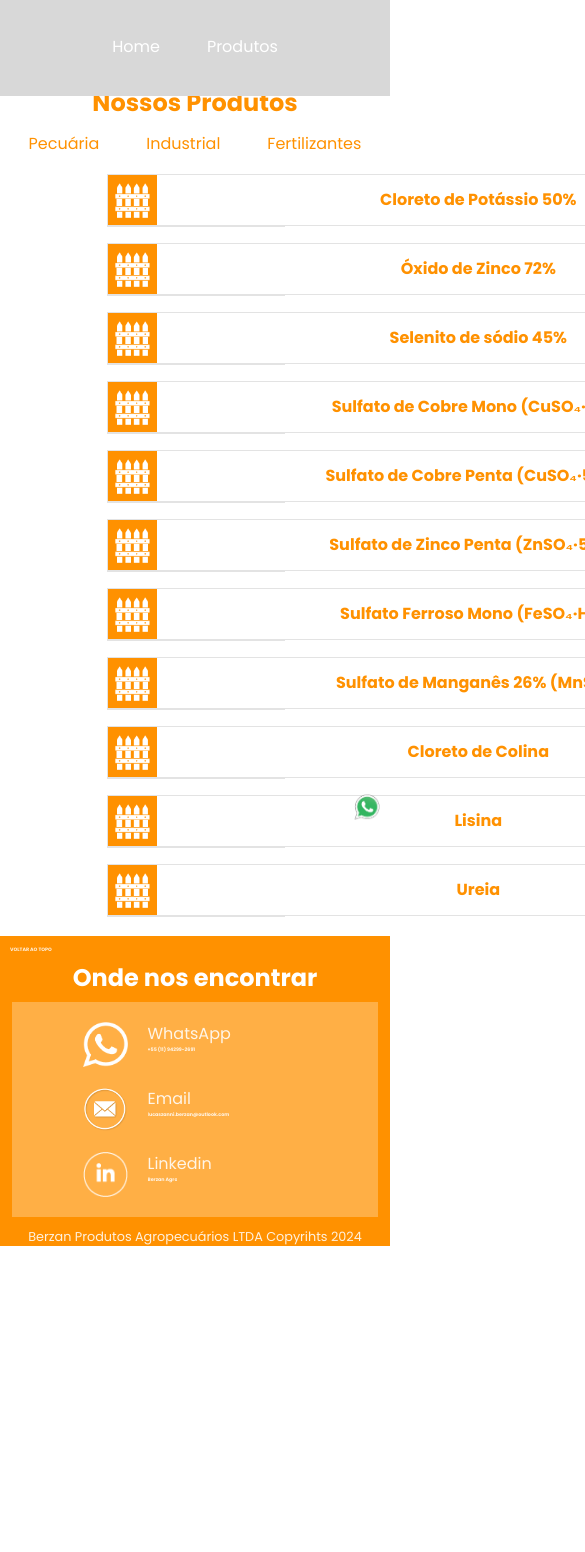
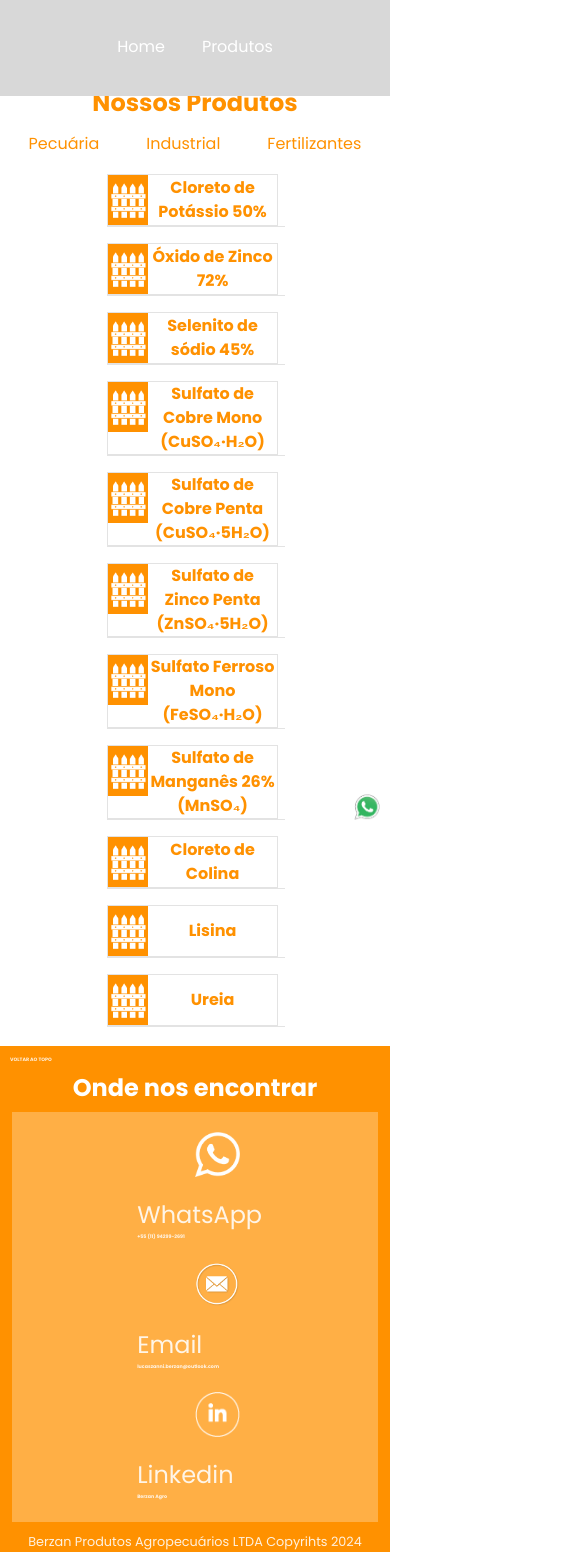
Before and after one commit to souzaViscardi/berzanAgro2, a React (Vite) app: page /produtos in a window 390 px wide. Shown: the top 1552 px of the page, 585 px wide, since content can reach past the window. Before the commit the page ends 1246 px from the top, so only its background shows below. Built offline with nearby package versions, Linux system fonts and the light colour scheme.

Commit message:
fix reponsive home

```diff
--- a/src/Components/Layout/style.css
+++ b/src/Components/Layout/style.css
@@ -32,6 +32,14 @@
   }
 
   @media (max-width: 520px) {
+    #container{
+      flex-direction: column;
+      align-items: center;
+      text-align: center;
+      justify-content: center;
+      margin: auto;
+      width: 100vw;
+    }
       .bloco{
         min-height: 5rem;
       }
--- a/src/Components/Mapa/Mapa.tsx
+++ b/src/Components/Mapa/Mapa.tsx
@@ -21,7 +21,7 @@ const Mapa = () => {
       return null;
     };
     return (
-      <MapContainer  style={{ height: '400px', width: '100%' }}>
+      <MapContainer  style={{ height: '300px', width: '100%' }}>
         <TileLayer
           url="https://{s}.tile.openstreetmap.org/{z}/{x}/{y}.png"/>
         <Marker position={center}>
--- a/src/Components/NavBar/style.css
+++ b/src/Components/NavBar/style.css
@@ -13,7 +13,7 @@
   display: inline flex;
   justify-content: center;
   align-items: center;
-  width: 100%;
+  width: 100vw;
   z-index: 2;
 
   img{
@@ -36,3 +36,10 @@
   }
 
 }
+
+@media (max-width: 520px) {
+  #navbar{
+    gap: 5px;
+
+  }
+}
--- a/src/Components/WhatsAppButton/WhatsAppButton.tsx
+++ b/src/Components/WhatsAppButton/WhatsAppButton.tsx
@@ -2,7 +2,7 @@ import "./style.css"
 export function WhatsAppButton(){
     return(
         <div id="whatsapp">
-            <a target="blank" href="https://api.whatsapp.com/send?phone=5519998609331&text=Olá%20Gostaria%20de%20saber%20mais%20sobre%20os%20serviços%20da%20Fourp.">
+            <a target="blank" href="https://api.whatsapp.com/send?phone=5511942992691&text=Olá%20Gostaria%20de%20saber%20mais%20sobre%20os%produtos%20da%berzan.">
                 <img src="/whats.png" alt="whatsapp"/>
             </a>
         </div>
--- a/src/Pages/Contact/style.css
+++ b/src/Pages/Contact/style.css
@@ -4,6 +4,8 @@
     width: 50vw;
     margin-top: 1rem;
     margin-bottom: 1rem;
+    margin-right: 1rem;
+
     >div{
         align-items: center;
         padding: 1rem;
@@ -68,8 +70,9 @@
 
 @media (max-width: 520px) {
     #Contact{
-        .container{
-            flex-direction: column-reverse;
+        width: 100vw;
+        #container{
+            flex-direction: row;
         }
         .bloco{
             align-items: center  !important;
--- a/src/Pages/Home/Home.tsx
+++ b/src/Pages/Home/Home.tsx
@@ -92,7 +92,7 @@ export default function Home(){
                     <img src="/Home/Foto_Sobre_2.jpg" alt="about"/>
                 </Bloc>
             </Container>
-            <Container classe="imgContainer">
+            <Container>
                 <h1>Localização</h1>
             </Container>
             <Container classe="full-container">
--- a/src/Pages/Home/style.css
+++ b/src/Pages/Home/style.css
@@ -2,7 +2,7 @@
     overflow: hidden;
     video{
         height: 35rem;
-        width: 100%;
+        width: 100vw;
         object-fit: cover;
     }
     .text{
@@ -90,6 +90,7 @@ h1.title {
 }
 .contactimg{
     padding: 1rem;
+    height: 30.5rem;
 }
 #slogan{
     margin-top: 5rem;
@@ -199,12 +200,56 @@ img {
     #mosaic{
         width: 100%;
     }
+    #home{
+        .titleOverflow{
+            top: 25%;
+            left: 139%;
+        }
+        .text{
+            margin-top: 10px ;
+        }
+        .contactimg{
+            padding: 0;
+            height: 20rem;
+
+        }
+        #linhaProdutos{
+            flex-direction: column;
+            gap: 0;
+            width: 100vw;
+            .card{
+                margin-bottom: 0;
+                width: 100vw !important;
+                height: 8rem;
+                margin: 0;
+            }
+            .text-box{
+                transform: translate(199%, 65%);
+            }
+            .text-box-center{
+                transform: translate(134%, 65%) !important;
+            }
+            .icon {
+                width: 3rem !important;
+            }
+            img{
+                width: 100vw;
+                height: 8rem;
+            }
+            .centerImg{
+                width: 100vw;
+                height: 8rem;
+            }
+        }
+    }
+
   }
 
   @media (min-width: 600px) and (max-width: 900px) {
     .title span{
         font-size: 5rem;
     }
+
     h1.title {
         margin-bottom: 0;
         margin-top: 2rem;
--- a/src/Pages/Works/style.css
+++ b/src/Pages/Works/style.css
@@ -28,7 +28,7 @@
             justify-content: space-between;
             text-align: center;
             border: 1px solid  rgba(0, 0, 0, 0.111);
-            width: 43.2rem;
+            width: 43.2vw;
 
       }
       .product-list{
--- a/src/index.css
+++ b/src/index.css
@@ -226,18 +226,18 @@ display: flex;
       width: .5rem !important;
   }
     .title{
-      font-size: 3rem
+      font-size: 1.5rem !important;
     }
     h1{
-      font-size: 1.5rem;
+      font-size: 1.5rem !important;
       line-height: 1.1;
 
     }
     h3{
-      font-size: 1rem;
+      font-size: 1rem !important;
     }
     h2{
-      font-size: 1.5rem;
+      font-size: 1.5rem !important;
       margin: 0;
     }
   .full-container{
```
